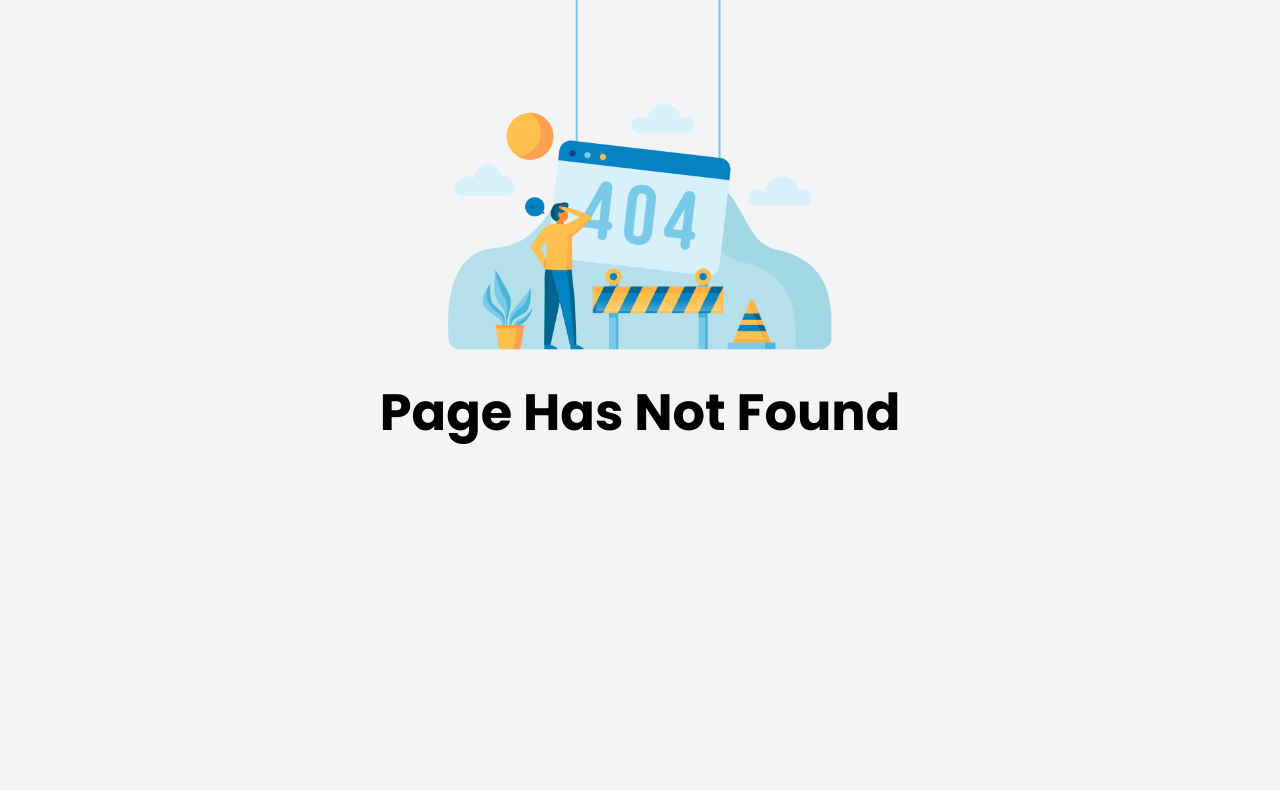
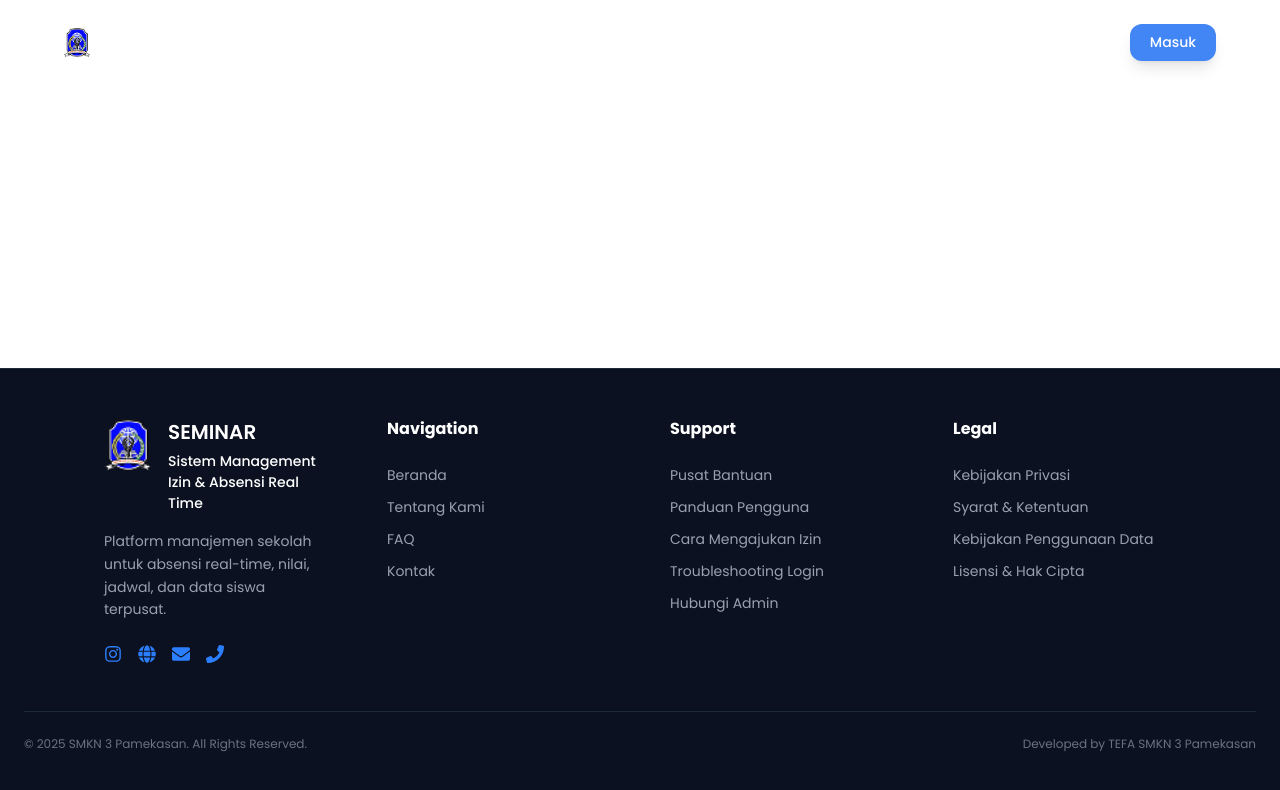
Before and after one commit to ZheraSH/SMK3_Seminar-Fe, a React (Vite) app: page /kacaw in a window 1280 px wide. Before the commit this address had no page. Shown: the top 790 px of the page. Built offline with nearby package versions, Linux system fonts and the light colour scheme.

Commit message:
feat: Landing page layouth

```diff
--- a/src/Core/Data/SidebarData.jsx
+++ b/src/Core/Data/SidebarData.jsx
@@ -5,7 +5,7 @@ import {
   Calendar1,
   CalendarDays,
   UserRound,
-    CircleCheckBig ,
+  CircleCheckBig,
   FileText,
   LayoutGrid,
   UserRoundPen,
@@ -17,8 +17,11 @@ import {
   TrendingUp,
   ChartNoAxesCombined,
   KeyRound,
-
+  Info,
+  Newspaper,
+  LogIn,
 } from "lucide-react";
+import { FaPhone } from "react-icons/fa";
 
 
 
@@ -38,26 +41,33 @@ export const ROLE_MENUS = {
     { name: "Master Card", icon: <KeyRound size={20} />, path: "/home/mastercard" },
   ],
   student: [
-    {name: "Dashboard", icon: <LayoutGrid size={20} />, path: "/student-home" },
-    {name: "Kelas Saya", icon : <UserRound size={20}/>, path: "/student-home/student-class"},
-    {name: "Absensi", icon: <CircleCheckBig size={20} />, path: "/student-home/absen-student"},
-    {name: "Jadwal Pelajaran", icon: <CalendarSearch size={20} />, path: "/student-home/student-schedule" },
-    {name: "Izin", icon: <FileText size={20}/>, path:"/student-home/student-license" },
+    { name: "Dashboard", icon: <LayoutGrid size={20} />, path: "/student-home" },
+    { name: "Kelas Saya", icon: <UserRound size={20} />, path: "/student-home/student-class" },
+    { name: "Absensi", icon: <CircleCheckBig size={20} />, path: "/student-home/absen-student" },
+    { name: "Jadwal Pelajaran", icon: <CalendarSearch size={20} />, path: "/student-home/student-schedule" },
+    { name: "Izin", icon: <FileText size={20} />, path: "/student-home/student-license" },
   ],
   teacher: [
-    {name: "Home", icon:<Home size={20} />, path: "/teacher-home"},
-    {name: "Absensi Kelas " , icon: <CircleCheckBig size={20} />, path: "/teacher-home/attendance-teacher"},
-    {name: "Jadwal Mengajar",icon: <CalendarDays size={20} />, path: "/teacher-home/teacher-schedule" },
+    { name: "Home", icon: <Home size={20} />, path: "/teacher-home" },
+    { name: "Absensi Kelas ", icon: <CircleCheckBig size={20} />, path: "/teacher-home/attendance-teacher" },
+    { name: "Jadwal Mengajar", icon: <CalendarDays size={20} />, path: "/teacher-home/teacher-schedule" },
   ],
   homeroom_teacher: [
-    {name: "Dashboard", icon:<LayoutGrid size={20} />, path: "/homeroom-home/home"},
-    {name: "Rekap Absensi",icon: <FileText size={20} />, path: "/homeroom-home/class-recap" },
+    { name: "Dashboard", icon: <LayoutGrid size={20} />, path: "/homeroom-home/home" },
+    { name: "Rekap Absensi", icon: <FileText size={20} />, path: "/homeroom-home/class-recap" },
   ],
   counselor: [
-    {name: "Dashboard", icon:<LayoutGrid size={20}/>, path: "/bk-home"},
-    {name: "Monitoring ", icon:  <TrendingUp size={20} />, path: "/bk-home/monitoring-absen"},
-    {name: "Statistik Global", icon: <ChartNoAxesCombined size={20} />, path: "/bk-home/statistik-global"},
-    {name: " Izin", icon: <FileText  size={20} />, path: "/bk-home/verifikasi-izin"},
+    { name: "Dashboard", icon: <LayoutGrid size={20} />, path: "/bk-home" },
+    { name: "Monitoring ", icon: <TrendingUp size={20} />, path: "/bk-home/monitoring-absen" },
+    { name: "Statistik Global", icon: <ChartNoAxesCombined size={20} />, path: "/bk-home/statistik-global" },
+    { name: " Izin", icon: <FileText size={20} />, path: "/bk-home/verifikasi-izin" },
+  ],
+  landing_page: [
+    { name: "Beranda", icon: <Home size={20} />, path: "/" },
+    { name: "Tentang", icon: <Info size={20} />, path: "/tentang" },
+    { name: "Berita", icon: <Newspaper size={20} />, path: "/berita" },
+    { name: "Kontak", icon: <FaPhone size={20} />, path: "/#contact" },
+    { name: "Masuk", icon: <LogIn size={20} />, path: "/login" },
   ]
 };
 
--- /dev/null
+++ b/src/Core/router/landing.routes.jsx
@@ -0,0 +1,30 @@
+import HomeLayouth from "../../view/layouts/landingpage/HomeLayouth";
+// import HomeLandingPage from "../../view/pages/landingpage/HomeLandingPage";
+// import AboutUS from "../../view/pages/landingpage/AboutUS";
+// import NewsPage from "../../view/pages/landingpage/NewsPage";
+import Login from "../../view/components/elements/login/MainLogin";
+
+export const LandingRoutes = [
+    {
+        path: "/kacaw",
+        element: <HomeLayouth />,
+        children: [
+            // {
+            //     index: true,
+            //     element: <HomeLandingPage />,
+            // },
+            // {
+            //     path: "tentangkami",
+            //     element: <AboutUS />,
+            // },
+            // {
+            //     path: "berita",
+            //     element: <NewsPage />,
+            // },
+        ],
+    },
+    {
+        path: "/login",
+        element: <Login />,
+    },
+];
--- a/src/core/router/Index.jsx
+++ b/src/core/router/Index.jsx
@@ -6,8 +6,10 @@ import { HomeRoomRoute } from "./homeroom.route";
 import { BkRoutes } from "./bk.routes";
 import { EmployeeProfileRoute } from "./employeProfile.routes";
 import { MultiRoleRoutes } from "./multiRole.route";
+import { LandingRoutes } from "./landing.routes";
 
 export const router = createBrowserRouter([
+    ...LandingRoutes,
     ...AdminRoutes,
     ...StudentRoutes,
     ...TeacherRoutes,
--- a/src/core/router/admin.routes.jsx
+++ b/src/core/router/admin.routes.jsx
@@ -49,10 +49,6 @@ export const AdminRoutes = [
     ],
   },
   {
-    path: "/",
-    element: <Login />,
-  },
-  {
     path: "*",
     element: <NotFound />,
   },
--- a/src/view/layouts/landingpage/HomeLayouth.jsx
+++ b/src/view/layouts/landingpage/HomeLayouth.jsx
@@ -1,183 +1,177 @@
+import React, { useEffect, useState } from "react";
+import { Outlet, NavLink, useLocation } from "react-router-dom";
+import { ROLE_MENUS } from "../../../Core/Data/SidebarData";
+import { FaInstagram, FaFacebook, FaTwitter, FaGlobe, FaEnvelope, FaPhone } from "react-icons/fa";
+import { HashLink } from "react-router-hash-link";
 import Aos from "aos";
-import 'aos/dist/aos.css'
-import { useEffect } from "react";
-import React from "react";
-import { FaInstagram, FaFacebook, FaTwitter } from "react-icons/fa";
-import { HashLink } from "react-router-hash-link";
+import "aos/dist/aos.css";
 
+const HomeLayouth = () => {
+    const [isScrolled, setIsScrolled] = useState(false);
+    const location = useLocation();
 
-const MainHomeLayouth = (props) => {
+    useEffect(() => {
+        Aos.init({});
+        const handleScroll = () => {
+            setIsScrolled(window.scrollY > 50);
+        };
+        window.addEventListener("scroll", handleScroll);
+        return () => window.removeEventListener("scroll", handleScroll);
+    }, []);
 
-  useEffect(()=>{
-    Aos.init({})
-  },[])
+    const menus = ROLE_MENUS.landing_page || [];
 
-    const {Text,uppercase,yellowtext,deskripsi,ButtonA,ButtonB,img,imgVariant,variantA,variantB } = props
     return (
-      <div className=" w-full relative">
+        <div className="relative min-h-screen flex flex-col font-sans ">
 
+            {/*Jangan di hapus ANJAY simpen bentar*/}
+            {/*bg-gradient-to-r from-[#3B82F6] to-[#1E3A8A] fixed top-0 left-0 w-full z-50 */}
 
+            <nav
+                className={`fixed top-0 left-0 w-full z-50 transition-all duration-300 bg-transparent py-6 ${isScrolled || location.pathname !== "/"
+                    }`}
+            >
+                <div className="container mx-auto px-6 lg:px-16 flex justify-between items-center">
+                    <NavLink to="/" className="flex items-center gap-3">
+                        <img
+                            src="/images/SMKNLOGO1.png"
+                            alt="SMK Negeri 3 Pamekasan"
+                            className="w-[26px] h-[29px] object-contain"
+                        />
+                        <div className="flex flex-col">
+                            <span className="text-white font-semibold text-[12px] leading-tight">
+                                SMK NEGERI 3
+                            </span>
+                            <span className="text-white font-semibold text-[12px] leading-tight">
+                                PAMEKASAN
+                            </span>
+                        </div>
+                    </NavLink>
 
-        <div className="absolute inset-0 bg-[url('/images/background/bgnew.png')] bg-cover bg-center"></div>
-        <div className="absolute inset-0 bg-gradient-to-b from-[#003566]/82 to-[#001D3D]/98"></div>
+                    <div className="hidden md:flex items-center gap-10">
+                        <ul className="flex items-center space-x-8">
+                            {menus.filter(m => m.name !== "Masuk").map((menu, index) => (
+                                <li key={index}>
+                                    <NavLink
+                                        to={menu.path}
+                                        className={({ isActive }) =>
+                                            `text-[14px] font-medium transition-all duration-300 relative py-1 ${isActive
+                                                ? "text-white after:content-[''] after:absolute after:bottom-0 after:left-0 after:w-full after:h-[2px] after:bg-white"
+                                                : "text-white/80 hover:text-white"
+                                            }`
+                                        }
+                                    >
+                                        {menu.name}
+                                    </NavLink>
+                                </li>
+                            ))}
+                        </ul>
 
-        <div className="relative z-10 flex flex-col items-center justify-center h-full text-white mx-16">
-          <section className="relative min-h-screen flex items-center text-white">
-            <div className="container mx-auto px-6 lg:px-16 py-12 grid grid-cols-1 lg:grid-cols-2 gap-12 items-center">
+                        {menus.find(m => m.name === "Masuk") && (
+                            <NavLink
+                                to={menus.find(m => m.name === "Masuk").path}
+                                className={({ isActive }) =>
+                                    `ml-[188px] px-[20px] py-[8px] rounded-xl font-medium text-[14px] transition-all duration-300 shadow-lg ${isActive
+                                        ? "bg-blue-700 text-white"
+                                        : "bg-[#4285f4] text-white hover:bg-blue-600 hover:scale-105"
+                                    }`
+                                }
+                            >
+                                Masuk
+                            </NavLink>
+                        )}
+                    </div>
 
-              <div
-                  data-aos="fade-right"
-                  data-aos-duration="3000">
-                <h1 className="text-[48px] md:text-4xl font-bold leading-snug">
-                  <span  className="text-yellow-400 text-[40px] font-bold">{yellowtext}</span> {Text} <br />
-                  <span className="uppercase text-[40px]">{uppercase}</span>
-                </h1>
+                    <div className="md:hidden">
+                        <button className="text-white focus:outline-none">
+                            <svg
+                                className="w-6 h-6"
+                                fill="none"
+                                stroke="currentColor"
+                                viewBox="0 0 24 24"
+                            >
+                                <path
+                                    strokeLinecap="round"
+                                    strokeLinejoin="round"
+                                    strokeWidth={2}
+                                    d="M4 6h16M4 12h16M4 18h16"
+                                />
+                            </svg>
+                        </button>
+                    </div>
+                </div>
+            </nav>
 
-                <p className="mt-6 text-gray-300 max-w-lg">
-                    {deskripsi}
+            <main className="flex-grow">
+                <Outlet />
+            </main>
+
+            <footer className="bg-[#0B1120] text-gray-400 py-12 px-6 border-t border-gray-800 font-sans">
+                <div className="max-w-7xl mx-[80px] grid grid-cols-1 md:grid-cols-4 gap-15">
+                    <div className="space-y-4">
+                        <div className="flex items-start gap-4">
+                            <img
+                                src="/images/SMKNLOGO1.png"
+                                alt="SMK Negeri 3 Pamekasan"
+                                className="w-12 h-14 object-contain"
+                            />
+                            <div>
+                                <h2 className="text-white text-[20px] font-semibold">SEMINAR</h2>
+                                <p className="text-white font-medium text-[14px] mt-1">
+                                    Sistem Management Izin & Absensi Real Time
                                 </p>
-
-                <div
-
-                data-aos="fade-right"
-                data-aos-duration="2000"
-
-                className="mt-8 flex flex-wrap gap-4">
-                  <a
-                    href="/berita"
-                    className={variantB}
-                  >
-                    {ButtonB}
-                  </a>
-                  <a
-                    href="/tentangkami"
-                    className={variantA}
-                  >
-                    {ButtonA}
-                  </a>
+                            </div>
+                        </div>
+                        <p className="text-[14px] leading-relaxed text-gray-400 mt-4">
+                            Platform manajemen sekolah untuk absensi real-time, nilai, jadwal, dan data siswa terpusat.
+                        </p>
+                        <div className="flex gap-4 mt-6">
+                            <a href="#" className="text-blue-500 hover:text-blue-400 transition text-lg"><FaInstagram /></a>
+                            <a href="#" className="text-blue-500 hover:text-blue-400 transition text-lg"><FaGlobe /></a>
+                            <a href="#" className="text-blue-500 hover:text-blue-400 transition text-lg"><FaEnvelope /></a>
+                            <a href="#" className="text-blue-500 hover:text-blue-400 transition text-lg"><FaPhone /></a>
                         </div>
                     </div>
 
-              <div
-              data-aos="fade-up"
-              data-aos-duration="3000"
-              >
-              <div
-              className="flex justify-center lg:justify-end">
-                <img
-                  src={img}
-                  alt=""
-                  className={imgVariant}
-                />
-              </div>
-              </div>
-            </div>
-          </section>
-        </div>
-        <footer  className="bg-[#001D3D] text-gray-300 py-8 px-6">
-      <div className="max-w-7xl mx-auto grid grid-cols-1 md:grid-cols-4 gap-8">
                     <div>
-            <div className="flex">
-          <img
-            src="/images/SMKNLOGO1.png"
-            alt="SMK Negeri 3 Pamekasan"
-            className="w-10 mb-4 mr-5"
-          />
-          <h2 className="text-lg font-semibold w-30 ">SMK Negeri 3 Pamekasan</h2>
-          </div>
-          <p className="mt-2 text-sm leading-relaxed">
-            Teaching Factory SMK Negeri 3 Pamekasan menghadirkan pembelajaran
-            berbasis industri untuk mencetak generasi siap kerja.
-          </p>
-        </div>
-
-        <div>
-          <h3 className="text-white font-semibold mb-4">Menu</h3>
-          <ul className="space-y-2 text-sm">
-            <li>
-              <a href="/" className="hover:text-yellow-400 transition">
-                Beranda
-              </a>
-            </li>
-            <li>
-              <a href="/tentangkami" className="hover:text-yellow-400 transition">
-                Tentang Kami
-              </a>
-            </li>
-            <li>
-              <a href="/berita" className="hover:text-yellow-400 transition">
-                Berita
-              </a>
-            </li>
-            <li>
-            <HashLink
-                smooth
-                to="/#FAQ"
-                className="hover:text-yellow-300 hover:underline transition-all duration-500"
-              >
-                FAQ
-            </HashLink>
-            </li>
-            <li>
-            <HashLink
-                smooth
-                to="/#contact"
-                className="hover:text-yellow-300 hover:underline transition-all duration-500"
-              >
-                Hubungi
-            </HashLink>
-            </li>
+                        <h3 className="text-white font-bold text-[16px] mb-6">Navigation</h3>
+                        <ul className="space-y-3 text-sm">
+                            <li><NavLink to="/" className="hover:text-white transition">Beranda</NavLink></li>
+                            <li><NavLink to="/tentangkami" className="hover:text-white transition">Tentang Kami</NavLink></li>
+                            <li><HashLink smooth to="/#FAQ" className="hover:text-white transition">FAQ</HashLink></li>
+                            <li><HashLink smooth to="/#contact" className="hover:text-white transition">Kontak</HashLink></li>
                         </ul>
                     </div>
 
                     <div>
-          <h3 className="text-white font-semibold mb-4">Contact</h3>
-          <ul className="space-y-2 text-sm">
-            <li>
-              <span className="block">
-                Alamat: Jl. Raya Larangan Tokol, Pamekasan
-              </span>
-            </li>
-            <li>
-              <span className="block">Telepon: (0324) 32xxxx</span>
-            </li>
-            <li>
-              <span className="block">Email: tefa@smkn3pamekasan.sch.id</span>
-            </li>
+                        <h3 className="text-white font-bold text-[16px] mb-6">Support</h3>
+                        <ul className="space-y-3 text-sm">
+                            <li><a href="#" className="hover:text-white transition">Pusat Bantuan</a></li>
+                            <li><a href="#" className="hover:text-white transition">Panduan Pengguna</a></li>
+                            <li><a href="#" className="hover:text-white transition">Cara Mengajukan Izin</a></li>
+                            <li><a href="#" className="hover:text-white transition">Troubleshooting Login</a></li>
+                            <li><a href="#" className="hover:text-white transition">Hubungi Admin</a></li>
                         </ul>
                     </div>
 
                     <div>
-          <h3 className="text-white font-semibold mb-4">Media Social</h3>
+                        <h3 className="text-white font-bold text-[16px] mb-6">Legal</h3>
                         <ul className="space-y-3 text-sm">
-            <li className="flex items-center gap-2">
-              <FaInstagram className="text-yellow-400" />
-              <a href="#" className="hover:text-yellow-400 transition">
-                @tefa.smkn3pamekasan
-              </a>
-            </li>
-            <li className="flex items-center gap-2">
-              <FaFacebook className="text-yellow-400" />
-              <a href="#" className="hover:text-yellow-400 transition">
-                @TEFASMKN3Pamekasan
-              </a>
-            </li>
-            <li className="flex items-center gap-2">
-              <FaTwitter className="text-yellow-400" />
-              <a href="#" className="hover:text-yellow-400 transition">
-                tefa.smkn3pamekasan
-              </a>
-            </li>
+                            <li><a href="#" className="hover:text-white transition">Kebijakan Privasi</a></li>
+                            <li><a href="#" className="hover:text-white transition">Syarat & Ketentuan</a></li>
+                            <li><a href="#" className="hover:text-white transition">Kebijakan Penggunaan Data</a></li>
+                            <li><a href="#" className="hover:text-white transition">Lisensi & Hak Cipta</a></li>
                         </ul>
                     </div>
                 </div>
 
-      <div className="border-t border-gray-600 mt-8 pt-4 text-center text-xs text-gray-400">
-        © 2025 TEFA SMK Negeri 3 Pamekasan. Semua Hak Dilindungi.
+                <div className="max-w-7xl mx-auto border-t border-gray-800 mt-12 pt-6 flex flex-col md:flex-row justify-between items-center text-xs text-gray-500">
+                    <p>© 2025 SMKN 3 Pamekasan. All Rights Reserved.</p>
+                    <p>Developed by TEFA SMKN 3 Pamekasan</p>
                 </div>
             </footer>
         </div>
     );
 };
 
-  export default MainHomeLayouth;
+export default HomeLayouth;
```
Lines whose indentation alone changed are shown as unchanged.
